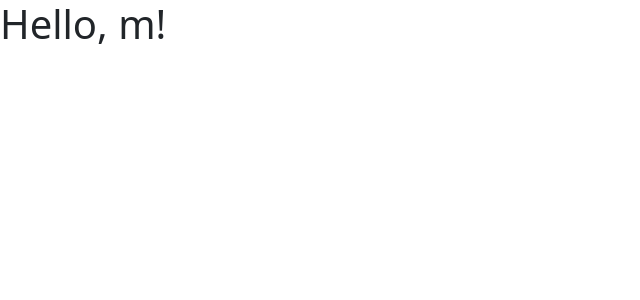
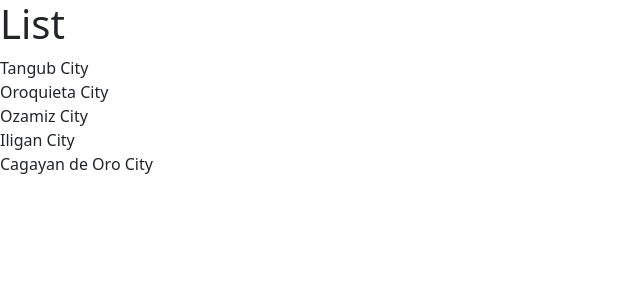
Before and after one commit to MikeSordilla-lab/react-one, a React (Vite) app in the folder react-one/: page / in a window 1280 px wide. Shown: the top 300 px of the page, without its empty margins (0-640 px from the left). Built offline with nearby package versions, Linux system fonts and the light colour scheme.

Commit message:
update App component to use ListGroup and fix Message component name display

```diff
--- a/react-one/src/App.tsx
+++ b/react-one/src/App.tsx
@@ -1,7 +1,7 @@
-import Message from "./Message";
+import ListGroup from "./components/ListGroup";
 
 function App(){
-  return <div><Message></Message></div>
+  return <div><ListGroup /></div>
 }
 
 export default App;
--- a/react-one/src/Message.tsx
+++ b/react-one/src/Message.tsx
@@ -1,7 +1,7 @@
 function Message(){
-  const name = 'm';
+  const name = 'Mike';
   if (name ){
-    return <h1>Hello, {name}!</h1>;
+    return <h1>Hello, {name}</h1>;
 }else {
   return <h1>Hello, World.</h1>;
 }
--- a/react-one/src/components/ListGroup.tsx
+++ b/react-one/src/components/ListGroup.tsx
@@ -1,5 +1,5 @@
 function ListGroup() {
-  const items = [
+  let items = [
     "Tangub City",
     "Oroquieta City",
     "Ozamiz City",
@@ -10,6 +10,7 @@ function ListGroup() {
   return (
     <>
       <h1>List</h1>
+      {items.length === 0 && <p>No items found. </p>}
       <ul className="list-group">
         {items.map((item) => (
           <li key={item}>{item}</li>
```
